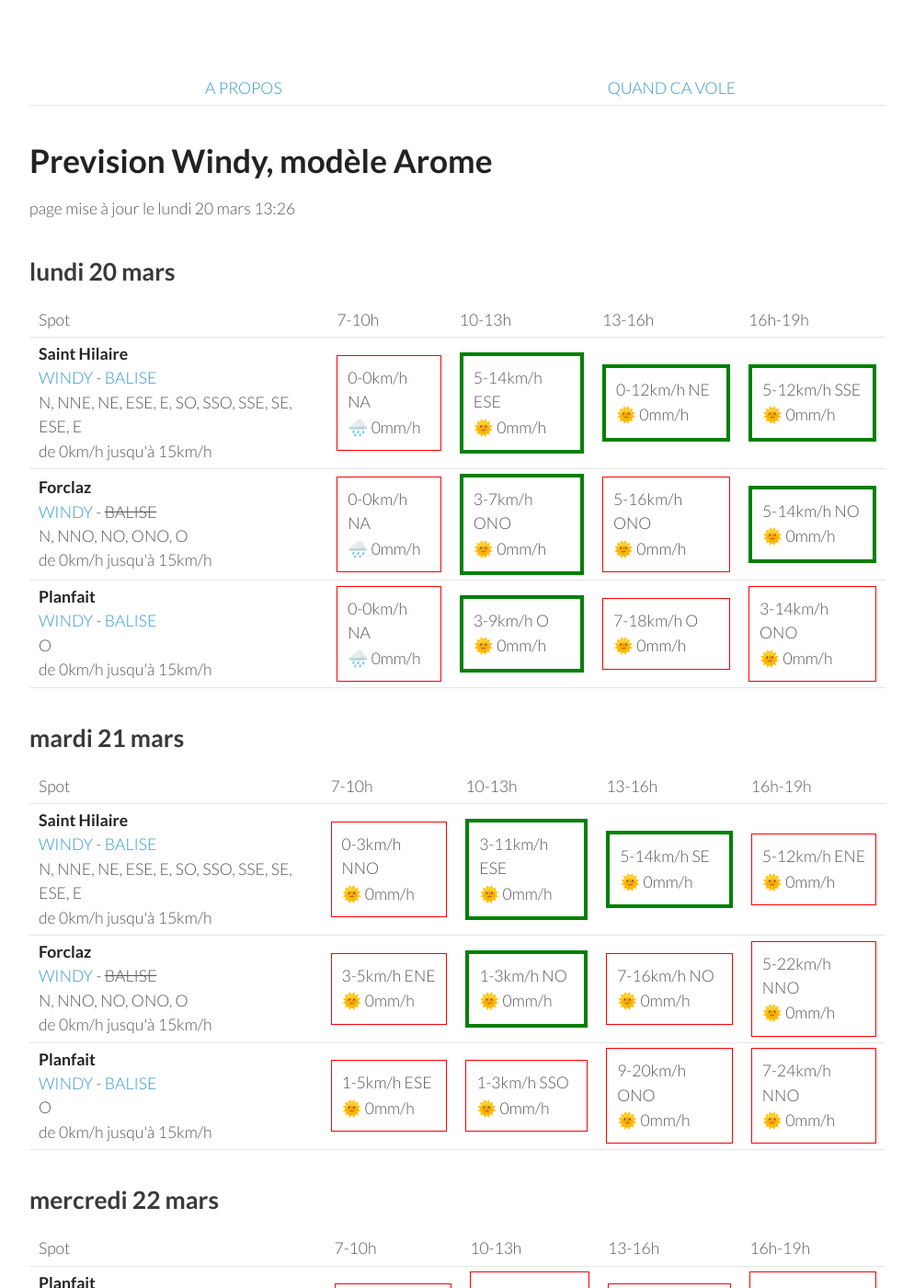
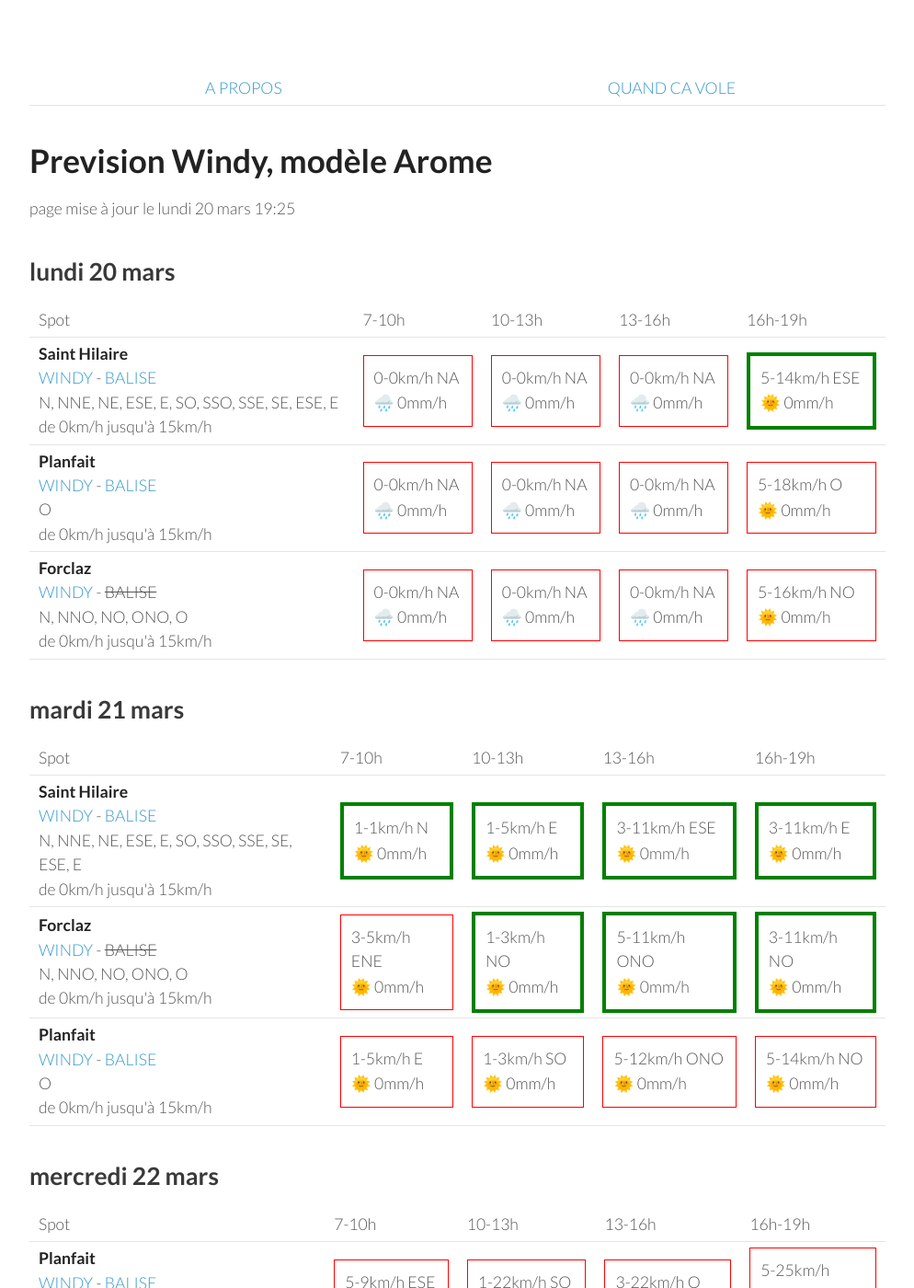
Before and after one commit to parapente-dans-le-nord/parapente-dans-le-nord.github.io, a Jekyll site: the page built from alpes_nord.markdown, in a window 1280 px wide and 1400 px high. Shown: the whole window at 92% size, without its empty margins (26-1020 px from the left). Built offline with Jekyll 4.4.1, drawn with Linux system fonts in a browser that asks for light colours; some of the changed text lies outside the part shown.

Commit message:
update index.markdown

```diff
--- a/alpes_nord.markdown
+++ b/alpes_nord.markdown
@@ -7,7 +7,7 @@ title:  "Tous les spots"
 {: .links}
 
 # Prevision Windy, modèle Arome
-page mise à jour le lundi 20 mars 13:26
+page mise à jour le lundi 20 mars 19:25
 
 ## lundi 20 mars
 
@@ -25,27 +25,27 @@ page mise à jour le lundi 20 mars 13:26
         <td><strong>Saint Hilaire</strong><br><a href="https://windy.com/45.307/5.888?45.087,5.889,9,m:eUFagkX">WINDY</a> - <span class=""><a href="http://www.balisemeteo.com/balise.php?idBalise=61">BALISE</a> </span><br> <span class="vent-favorable">N, NNE, NE, ESE, E, SO, SSO, SSE, SE, ESE, E</span><br><span class="force-vent">de 0km/h jusqu'à 15km/h</span> </td>
 
             <td><div class="not-flyable"><p>0-0km/h NA</p><p>🌧️ 0mm/h</p></div></td>
+            <td><div class="not-flyable"><p>0-0km/h NA</p><p>🌧️ 0mm/h</p></div></td>
+            <td><div class="not-flyable"><p>0-0km/h NA</p><p>🌧️ 0mm/h</p></div></td>
             <td><div class="flyable"><p>5-14km/h ESE</p><p>🌞 0mm/h</p></div></td>
-            <td><div class="flyable"><p>0-12km/h NE</p><p>🌞 0mm/h</p></div></td>
-            <td><div class="flyable"><p>5-12km/h SSE</p><p>🌞 0mm/h</p></div></td>
+
+    </tr>
+<tr>
+        <td><strong>Planfait</strong><br><a href="https://windy.com/45.853/6.223?45.415,6.223,8">WINDY</a> - <span class=""><a href="https://www.openwindmap.org/PP496">BALISE</a> </span><br> <span class="vent-favorable">O</span><br><span class="force-vent">de 0km/h jusqu'à 15km/h</span> </td>
+
+            <td><div class="not-flyable"><p>0-0km/h NA</p><p>🌧️ 0mm/h</p></div></td>
+            <td><div class="not-flyable"><p>0-0km/h NA</p><p>🌧️ 0mm/h</p></div></td>
+            <td><div class="not-flyable"><p>0-0km/h NA</p><p>🌧️ 0mm/h</p></div></td>
+            <td><div class="not-flyable"><p>5-18km/h O</p><p>🌞 0mm/h</p></div></td>
 
     </tr>
 <tr>
         <td><strong>Forclaz</strong><br><a href="https://windy.com/45.814/6.247?45.375,6.246,8,m:eVwaglz">WINDY</a> - <span class="no-balise"> BALISE </span><br> <span class="vent-favorable">N, NNO, NO, ONO, O</span><br><span class="force-vent">de 0km/h jusqu'à 15km/h</span> </td>
 
             <td><div class="not-flyable"><p>0-0km/h NA</p><p>🌧️ 0mm/h</p></div></td>
-            <td><div class="flyable"><p>3-7km/h ONO</p><p>🌞 0mm/h</p></div></td>
-            <td><div class="not-flyable"><p>5-16km/h ONO</p><p>🌞 0mm/h</p></div></td>
-            <td><div class="flyable"><p>5-14km/h NO</p><p>🌞 0mm/h</p></div></td>
-
-    </tr>
-<tr>
-        <td><strong>Planfait</strong><br><a href="https://windy.com/45.853/6.223?45.415,6.223,8">WINDY</a> - <span class=""><a href="https://www.openwindmap.org/PP496">BALISE</a> </span><br> <span class="vent-favorable">O</span><br><span class="force-vent">de 0km/h jusqu'à 15km/h</span> </td>
-
             <td><div class="not-flyable"><p>0-0km/h NA</p><p>🌧️ 0mm/h</p></div></td>
-            <td><div class="flyable"><p>3-9km/h O</p><p>🌞 0mm/h</p></div></td>
-            <td><div class="not-flyable"><p>7-18km/h O</p><p>🌞 0mm/h</p></div></td>
-            <td><div class="not-flyable"><p>3-14km/h ONO</p><p>🌞 0mm/h</p></div></td>
+            <td><div class="not-flyable"><p>0-0km/h NA</p><p>🌧️ 0mm/h</p></div></td>
+            <td><div class="not-flyable"><p>5-16km/h NO</p><p>🌞 0mm/h</p></div></td>
 
     </tr>
 
@@ -67,10 +67,10 @@ page mise à jour le lundi 20 mars 13:26
 <tr>
         <td><strong>Saint Hilaire</strong><br><a href="https://windy.com/45.307/5.888?45.087,5.889,9,m:eUFagkX">WINDY</a> - <span class=""><a href="http://www.balisemeteo.com/balise.php?idBalise=61">BALISE</a> </span><br> <span class="vent-favorable">N, NNE, NE, ESE, E, SO, SSO, SSE, SE, ESE, E</span><br><span class="force-vent">de 0km/h jusqu'à 15km/h</span> </td>
 
-            <td><div class="not-flyable"><p>0-3km/h NNO</p><p>🌞 0mm/h</p></div></td>
+            <td><div class="flyable"><p>1-1km/h N</p><p>🌞 0mm/h</p></div></td>
+            <td><div class="flyable"><p>1-5km/h E</p><p>🌞 0mm/h</p></div></td>
             <td><div class="flyable"><p>3-11km/h ESE</p><p>🌞 0mm/h</p></div></td>
-            <td><div class="flyable"><p>5-14km/h SE</p><p>🌞 0mm/h</p></div></td>
-            <td><div class="not-flyable"><p>5-12km/h ENE</p><p>🌞 0mm/h</p></div></td>
+            <td><div class="flyable"><p>3-11km/h E</p><p>🌞 0mm/h</p></div></td>
 
 
     </tr>
@@ -79,18 +79,18 @@ page mise à jour le lundi 20 mars 13:26
 
             <td><div class="not-flyable"><p>3-5km/h ENE</p><p>🌞 0mm/h</p></div></td>
             <td><div class="flyable"><p>1-3km/h NO</p><p>🌞 0mm/h</p></div></td>
-            <td><div class="not-flyable"><p>7-16km/h NO</p><p>🌞 0mm/h</p></div></td>
-            <td><div class="not-flyable"><p>5-22km/h NNO</p><p>🌞 0mm/h</p></div></td>
+            <td><div class="flyable"><p>5-11km/h ONO</p><p>🌞 0mm/h</p></div></td>
+            <td><div class="flyable"><p>3-11km/h NO</p><p>🌞 0mm/h</p></div></td>
 
 
     </tr>
 <tr>
         <td><strong>Planfait</strong><br><a href="https://windy.com/45.853/6.223?45.415,6.223,8">WINDY</a> - <span class=""><a href="https://www.openwindmap.org/PP496">BALISE</a> </span><br> <span class="vent-favorable">O</span><br><span class="force-vent">de 0km/h jusqu'à 15km/h</span> </td>
 
-            <td><div class="not-flyable"><p>1-5km/h ESE</p><p>🌞 0mm/h</p></div></td>
-            <td><div class="not-flyable"><p>1-3km/h SSO</p><p>🌞 0mm/h</p></div></td>
-            <td><div class="not-flyable"><p>9-20km/h ONO</p><p>🌞 0mm/h</p></div></td>
-            <td><div class="not-flyable"><p>7-24km/h NNO</p><p>🌞 0mm/h</p></div></td>
+            <td><div class="not-flyable"><p>1-5km/h E</p><p>🌞 0mm/h</p></div></td>
+            <td><div class="not-flyable"><p>1-3km/h SO</p><p>🌞 0mm/h</p></div></td>
+            <td><div class="not-flyable"><p>5-12km/h ONO</p><p>🌞 0mm/h</p></div></td>
+            <td><div class="not-flyable"><p>5-14km/h NO</p><p>🌞 0mm/h</p></div></td>
 
 
     </tr>
@@ -113,29 +113,29 @@ page mise à jour le lundi 20 mars 13:26
 <tr>
         <td><strong>Planfait</strong><br><a href="https://windy.com/45.853/6.223?45.415,6.223,8">WINDY</a> - <span class=""><a href="https://www.openwindmap.org/PP496">BALISE</a> </span><br> <span class="vent-favorable">O</span><br><span class="force-vent">de 0km/h jusqu'à 15km/h</span> </td>
 
-            <td><div class="not-flyable"><p>3-20km/h E</p><p>🌞 0mm/h</p></div></td>
-            <td><div class="not-flyable"><p>3-22km/h SSO</p><p>🌞 0mm/h</p></div></td>
-            <td><div class="not-flyable"><p>5-22km/h O</p><p>🌞 0mm/h</p></div></td>
-            <td><div class="not-flyable"><p>5-27km/h ONO</p><p>🌞 0mm/h</p></div></td>
+            <td><div class="not-flyable"><p>5-9km/h ESE</p><p>🌞 0mm/h</p></div></td>
+            <td><div class="not-flyable"><p>1-22km/h SO</p><p>🌞 0mm/h</p></div></td>
+            <td><div class="not-flyable"><p>3-22km/h O</p><p>🌞 0mm/h</p></div></td>
+            <td><div class="not-flyable"><p>5-25km/h ONO</p><p>🌞 0mm/h</p></div></td>
 
 
     </tr>
 <tr>
         <td><strong>Forclaz</strong><br><a href="https://windy.com/45.814/6.247?45.375,6.246,8,m:eVwaglz">WINDY</a> - <span class="no-balise"> BALISE </span><br> <span class="vent-favorable">N, NNO, NO, ONO, O</span><br><span class="force-vent">de 0km/h jusqu'à 15km/h</span> </td>
 
-            <td><div class="not-flyable"><p>3-22km/h E</p><p>🌞 0mm/h</p></div></td>
-            <td><div class="not-flyable"><p>3-24km/h S</p><p>🌞 0mm/h</p></div></td>
-            <td><div class="not-flyable"><p>3-22km/h O</p><p>🌞 0mm/h</p></div></td>
-            <td><div class="not-flyable"><p>5-27km/h ONO</p><p>🌞 0mm/h</p></div></td>
+            <td><div class="not-flyable"><p>5-9km/h ENE</p><p>🌞 0mm/h</p></div></td>
+            <td><div class="not-flyable"><p>1-24km/h SSO</p><p>🌞 0mm/h</p></div></td>
+            <td><div class="not-flyable"><p>3-22km/h ONO</p><p>🌞 0mm/h</p></div></td>
+            <td><div class="not-flyable"><p>5-25km/h ONO</p><p>🌞 0mm/h</p></div></td>
 
 
     </tr>
 <tr>
         <td><strong>Saint Hilaire</strong><br><a href="https://windy.com/45.307/5.888?45.087,5.889,9,m:eUFagkX">WINDY</a> - <span class=""><a href="http://www.balisemeteo.com/balise.php?idBalise=61">BALISE</a> </span><br> <span class="vent-favorable">N, NNE, NE, ESE, E, SO, SSO, SSE, SE, ESE, E</span><br><span class="force-vent">de 0km/h jusqu'à 15km/h</span> </td>
 
-            <td><div class="not-flyable"><p>1-16km/h ESE</p><p>🌞 0mm/h</p></div></td>
-            <td><div class="not-flyable"><p>3-22km/h O</p><p>🌞 0mm/h</p></div></td>
-            <td><div class="not-flyable"><p>5-29km/h OSO</p><p>🌞 0mm/h</p></div></td>
+            <td><div class="not-flyable"><p>1-3km/h OSO</p><p>🌞 0mm/h</p></div></td>
+            <td><div class="not-flyable"><p>3-18km/h O</p><p>🌞 0mm/h</p></div></td>
+            <td><div class="not-flyable"><p>5-29km/h SO</p><p>🌞 0mm/h</p></div></td>
             <td><div class="not-flyable"><p>5-33km/h OSO</p><p>🌞 0mm/h</p></div></td>
 
 
@@ -160,29 +160,29 @@ page mise à jour le lundi 20 mars 13:26
         <td><strong>Planfait</strong><br><a href="https://windy.com/45.853/6.223?45.415,6.223,8">WINDY</a> - <span class=""><a href="https://www.openwindmap.org/PP496">BALISE</a> </span><br> <span class="vent-favorable">O</span><br><span class="force-vent">de 0km/h jusqu'à 15km/h</span> </td>
 
             <td><div class="not-flyable"><p>5-24km/h ESE</p><p>🌞 0mm/h</p></div></td>
-            <td><div class="not-flyable"><p>3-25km/h ESE</p><p>🌞 0mm/h</p></div></td>
-            <td><div class="not-flyable"><p>7-33km/h SO</p><p>🌞 0mm/h</p></div></td>
-            <td><div class="not-flyable"><p>3-35km/h O</p><p>🌞 0mm/h</p></div></td>
+            <td><div class="not-flyable"><p>3-27km/h SSE</p><p>🌞 0mm/h</p></div></td>
+            <td><div class="not-flyable"><p>5-27km/h OSO</p><p>🌞 0mm/h</p></div></td>
+            <td><div class="not-flyable"><p>5-29km/h O</p><p>🌞 0mm/h</p></div></td>
 
 
     </tr>
 <tr>
         <td><strong>Forclaz</strong><br><a href="https://windy.com/45.814/6.247?45.375,6.246,8,m:eVwaglz">WINDY</a> - <span class="no-balise"> BALISE </span><br> <span class="vent-favorable">N, NNO, NO, ONO, O</span><br><span class="force-vent">de 0km/h jusqu'à 15km/h</span> </td>
 
-            <td><div class="not-flyable"><p>5-24km/h ESE</p><p>🌞 0mm/h</p></div></td>
-            <td><div class="not-flyable"><p>5-27km/h ESE</p><p>🌞 0mm/h</p></div></td>
-            <td><div class="not-flyable"><p>7-33km/h SO</p><p>🌞 0mm/h</p></div></td>
-            <td><div class="not-flyable"><p>3-35km/h O</p><p>🌞 0mm/h</p></div></td>
+            <td><div class="not-flyable"><p>3-24km/h ESE</p><p>🌞 0mm/h</p></div></td>
+            <td><div class="not-flyable"><p>1-29km/h SE</p><p>🌞 0mm/h</p></div></td>
+            <td><div class="not-flyable"><p>5-29km/h OSO</p><p>🌞 0mm/h</p></div></td>
+            <td><div class="not-flyable"><p>5-31km/h ONO</p><p>🌞 0mm/h</p></div></td>
 
 
     </tr>
 <tr>
         <td><strong>Saint Hilaire</strong><br><a href="https://windy.com/45.307/5.888?45.087,5.889,9,m:eUFagkX">WINDY</a> - <span class=""><a href="http://www.balisemeteo.com/balise.php?idBalise=61">BALISE</a> </span><br> <span class="vent-favorable">N, NNE, NE, ESE, E, SO, SSO, SSE, SE, ESE, E</span><br><span class="force-vent">de 0km/h jusqu'à 15km/h</span> </td>
 
-            <td><div class="not-flyable"><p>5-37km/h S</p><p>🌞 0mm/h</p></div></td>
-            <td><div class="not-flyable"><p>5-38km/h SSO</p><p>🌞 0mm/h</p></div></td>
-            <td><div class="not-flyable"><p>7-50km/h SSO</p><p>🌞 0mm/h</p></div></td>
-            <td><div class="not-flyable"><p>9-55km/h SO</p><p>🌞 0mm/h</p></div></td>
+            <td><div class="not-flyable"><p>3-35km/h SSE</p><p>🌞 0mm/h</p></div></td>
+            <td><div class="not-flyable"><p>5-44km/h SO</p><p>🌞 0mm/h</p></div></td>
+            <td><div class="not-flyable"><p>11-57km/h SSO</p><p>🌞 0mm/h</p></div></td>
+            <td><div class="not-flyable"><p>9-57km/h SO</p><p>🌞 0mm/h</p></div></td>
 
 
     </tr>
```
